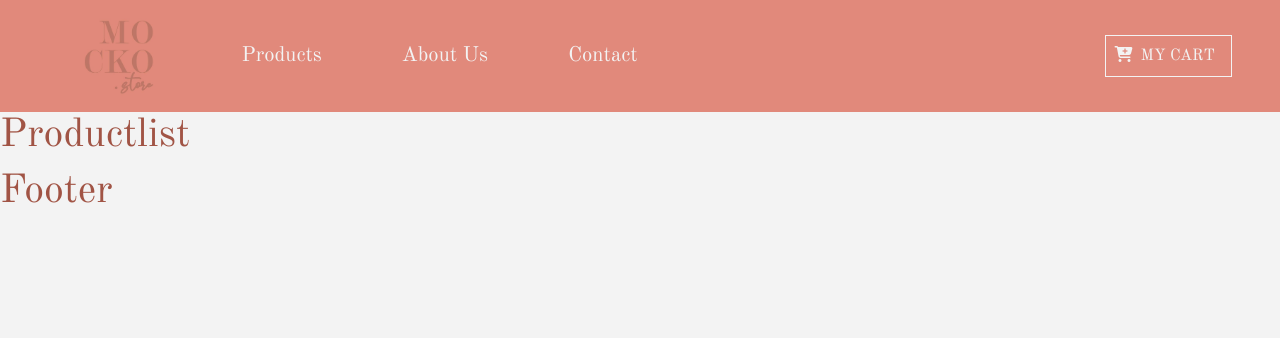
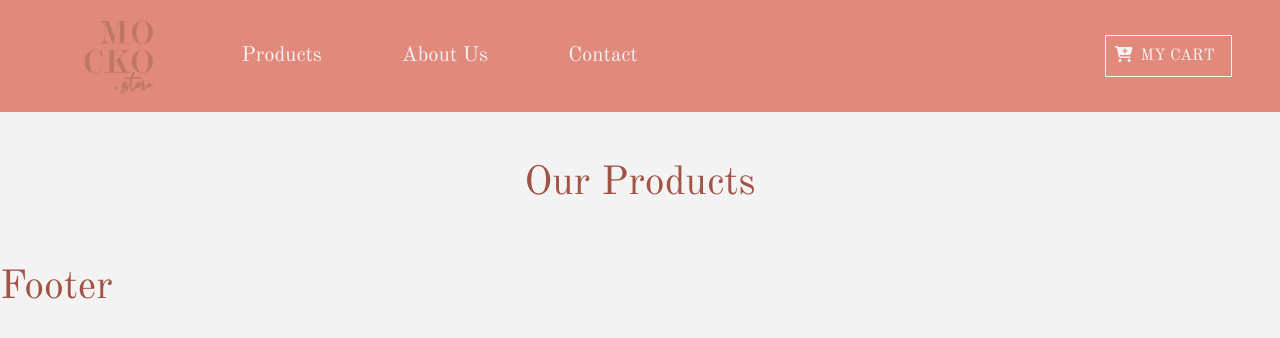
Before and after one commit to veronikadumalo/e-commerce, a React (Create React App) app: page / in a window 1280 px wide. Shown: the top 338 px of the page. Built offline with nearby package versions, Linux system fonts and the light colour scheme.

Commit message:
create title file

```diff
--- a/src/components/AboutUs.js
+++ b/src/components/AboutUs.js
@@ -1,11 +1,12 @@
 import React, { Component } from 'react';
+import Title from './Title';
 
 export default class AboutUs extends Component {
     render() {
         return (
-            <div>
-                <h1>About Us</h1>
-            </div>
+            <React.Fragment>
+                <Title title="about us" />
+            </React.Fragment>
         );
     }
 }
--- a/src/components/Cart.js
+++ b/src/components/Cart.js
@@ -1,11 +1,12 @@
 import React, { Component } from 'react';
+import Title from './Title';
 
 export default class Cart extends Component {
     render() {
         return (
-            <div>
-                <h1>Cart</h1>
-            </div>
+            <React.Fragment>
+                <Title title="my cart" />
+            </React.Fragment>
         );
     }
 }
--- a/src/components/Contact.js
+++ b/src/components/Contact.js
@@ -1,11 +1,12 @@
 import React, { Component } from 'react';
+import Title from './Title';
 
 export default class Contact extends Component {
     render() {
         return (
-            <div>
-                <h1>Contact</h1>
-            </div>
+            <React.Fragment>
+                <Title title="contact" />
+            </React.Fragment>
             );
     }
 }
--- a/src/components/Navbar.js
+++ b/src/components/Navbar.js
@@ -5,7 +5,7 @@ import logo from '../logo.jpg';
 export default class Navbar extends Component {
     render() {
         return (
-            <div className="navbar navbar-expand-sm  px-sm-5">
+            <div className="navbar navbar-expand-sm px-sm-5">
                 <Link to="/" className="">
                     <img src={logo} alt="logo-store" className="navbar-brand logo-store " />
                 </Link>
--- a/src/components/ProductsList.js
+++ b/src/components/ProductsList.js
@@ -1,11 +1,12 @@
 import React, { Component } from 'react';
+import Title from './Title';
 
 export default class ProductsList extends Component {
     render() {
         return (
-            <div>
-                <h1>Productlist</h1>
-            </div>
+            <React.Fragment>
+                <Title title="our products" />
+            </React.Fragment>
         );
     }
 }
--- /dev/null
+++ b/src/components/Title.js
@@ -0,0 +1,11 @@
+import Raect from 'react';
+
+export default function Title({ title }) {
+    return (
+        <div className="row">
+            <div className="col-10 mx-auto my-5 text-center text-title">
+                <h1 className="text-capitalize ">{title}</h1>
+            </div>
+        </div>
+        );
+}
```
